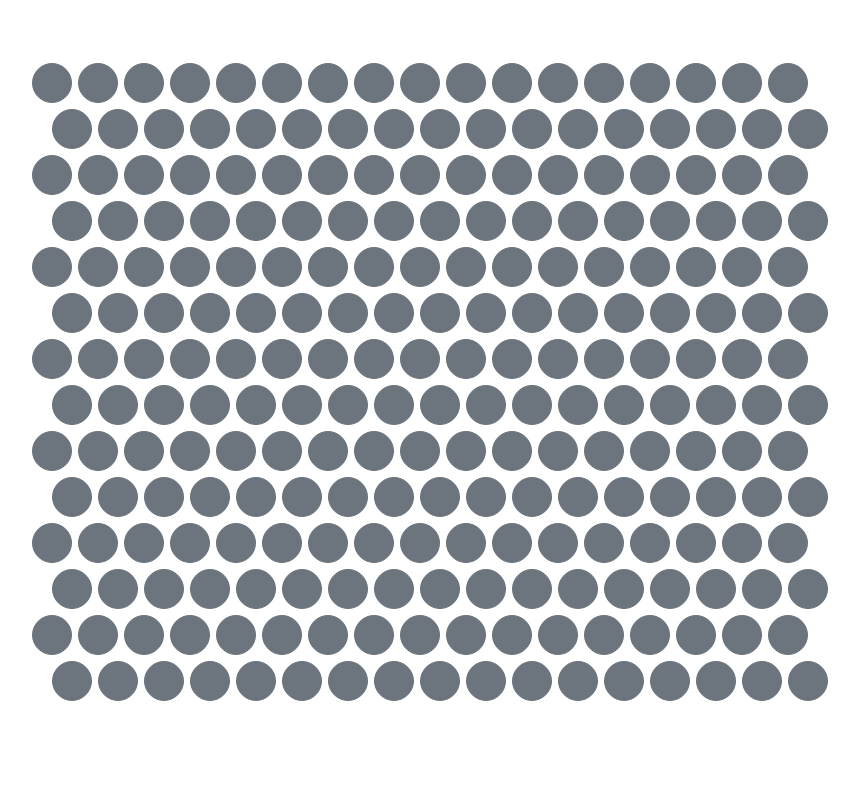
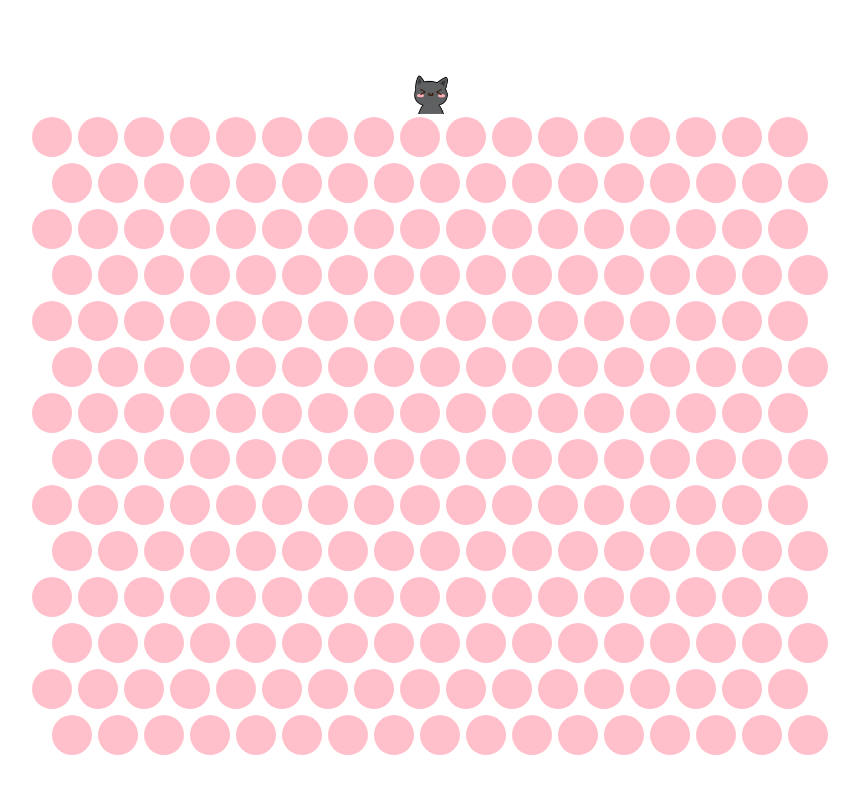
Before and after one commit to lynnqian/trap-the-kitten, a Vue app: page / in a window 1280 px wide. Both pictures are taken after a click on the button "Start the Game!". Shown: the top 794 px of the page, without its empty margins (210-1069 px from the left). Built offline with nearby package versions, Linux system fonts and the light colour scheme.

Commit message:
add changing color by click

```diff
--- a/src/App.vue
+++ b/src/App.vue
@@ -2,14 +2,15 @@
   <div id="app">
     <button class="btn btn-primary" @click="getGameBoard" v-if="shownButton">Start the Game!</button>
     <div :style="getMainContainerStyle()" v-if="gameStart">
+      <img src="../img/kitten.png" alt="kitten" class="kitten-image">
       <div v-for="i in vertiN" :key="i">
         <div class="btn-left">
           <button v-for="j in horiN" :key="j" :id="'btn' + (i-1)*2 + '-' + j"
-                  type="button" class="btn btn-secondary btn-circle" @click="clickOnBoard((i-1)*2, j-1)"></button>
+                  type="button" class="btn btn-pink btn-circle" @click="clickOnBoard((i-1)*2, j-1), getButtonStyle((i-1)*2, j-1)"></button>
         </div>
         <div class="btn-right">
           <button v-for="j in horiN" :key="j" :id="'btn' + ((i-1)*2+1) + '-' + j"
-                  type="button" class="btn btn-secondary btn-circle" @click="clickOnBoard((i-1)*2+1, j-1)"></button>
+                  type="button" class="btn btn-pink btn-circle" @click="clickOnBoard((i-1)*2+1, j-1), getButtonStyle((i-1)*2+1, j-1)"></button>
         </div>
       </div>
     </div>
--- a/src/app.ts
+++ b/src/app.ts
@@ -10,7 +10,7 @@ export const App = Vue.extend({
             horiN: Math.floor(window.innerWidth * 0.60 / 43),
             gameStart: false,
             shownButton: true,
-            array: [[false]],
+            boardArray: [[false]],
         };
     },
 
@@ -33,19 +33,26 @@ export const App = Vue.extend({
         },
 
         getGameBoard () {
-            this.array = Array(this.vertiN * 2).fill(Array(this.horiN).fill(false));
-            this.array = Array(this.vertiN * 2);
+            this.boardArray = Array(this.vertiN * 2).fill(Array(this.horiN).fill(false));
+            this.boardArray = Array(this.vertiN * 2);
             for (let _i = 0; _i < this.vertiN * 2; _i++) {
-                this.array[_i] = Array(this.horiN).fill(false);
+                this.boardArray[_i] = Array(this.horiN).fill(false);
             }
             this.gameStart = true;
             this.shownButton = false;
-            console.log(this.array);
+            console.log(this.boardArray);
         },
 
         clickOnBoard: function(row: number, col: number) {
-            this.array[row][col] = true;
-            console.log(this.array);
+            this.boardArray[row][col] = true;
+            console.log(this.boardArray);
+        },
+
+        getButtonStyle: function(row: number, col: number) {
+            if (this.boardArray[row][col] == true) {
+                const buttonId = String('btn' + row + '-' + (col+1))
+                document.getElementById(buttonId)!.style.backgroundColor = "palevioletred";
+            }
         }
     },
 
--- a/src/styles.css
+++ b/src/styles.css
@@ -23,3 +23,12 @@
 .btn-right {
   margin-left: 20px;
 }
+
+.kitten-image {
+  width: 70px;
+  height: auto;
+}
+
+.btn-pink {
+  background-color: pink;
+}
```
Also changed, not shown: img/kitten.png (added).
